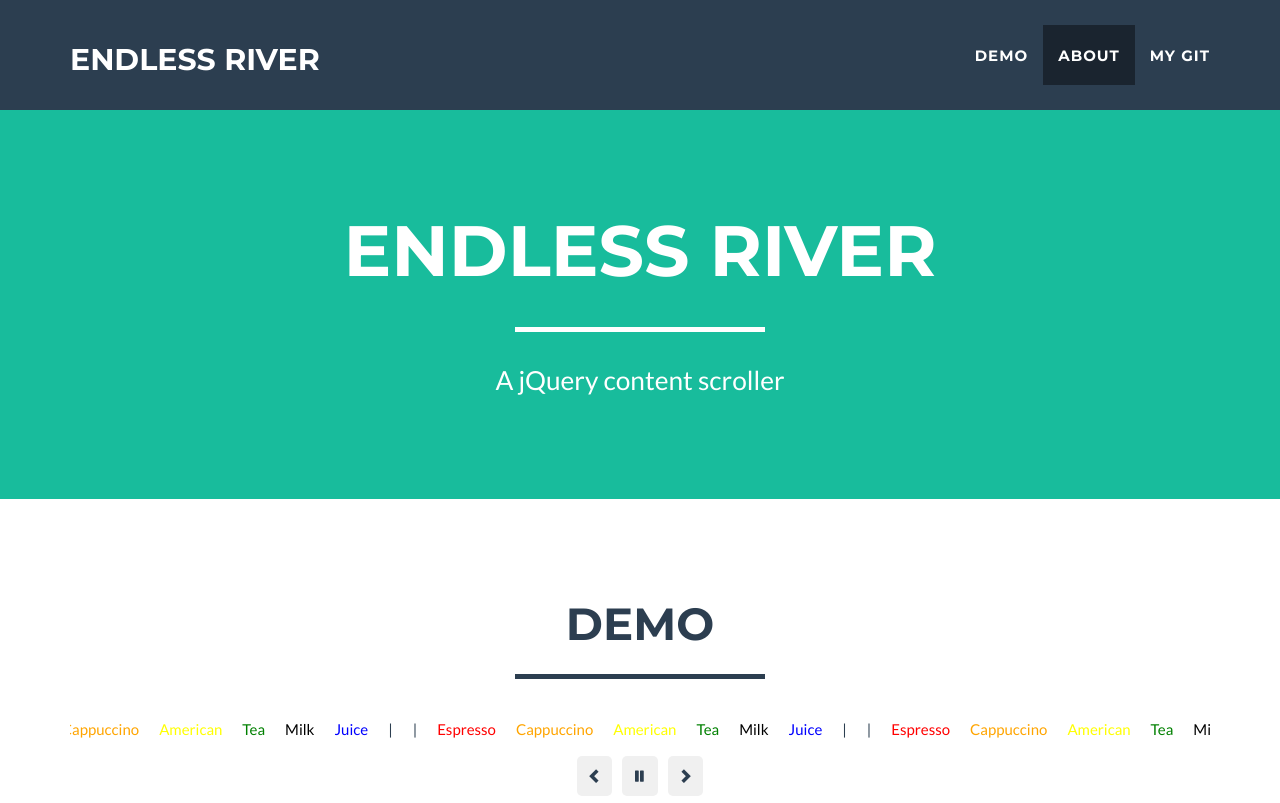
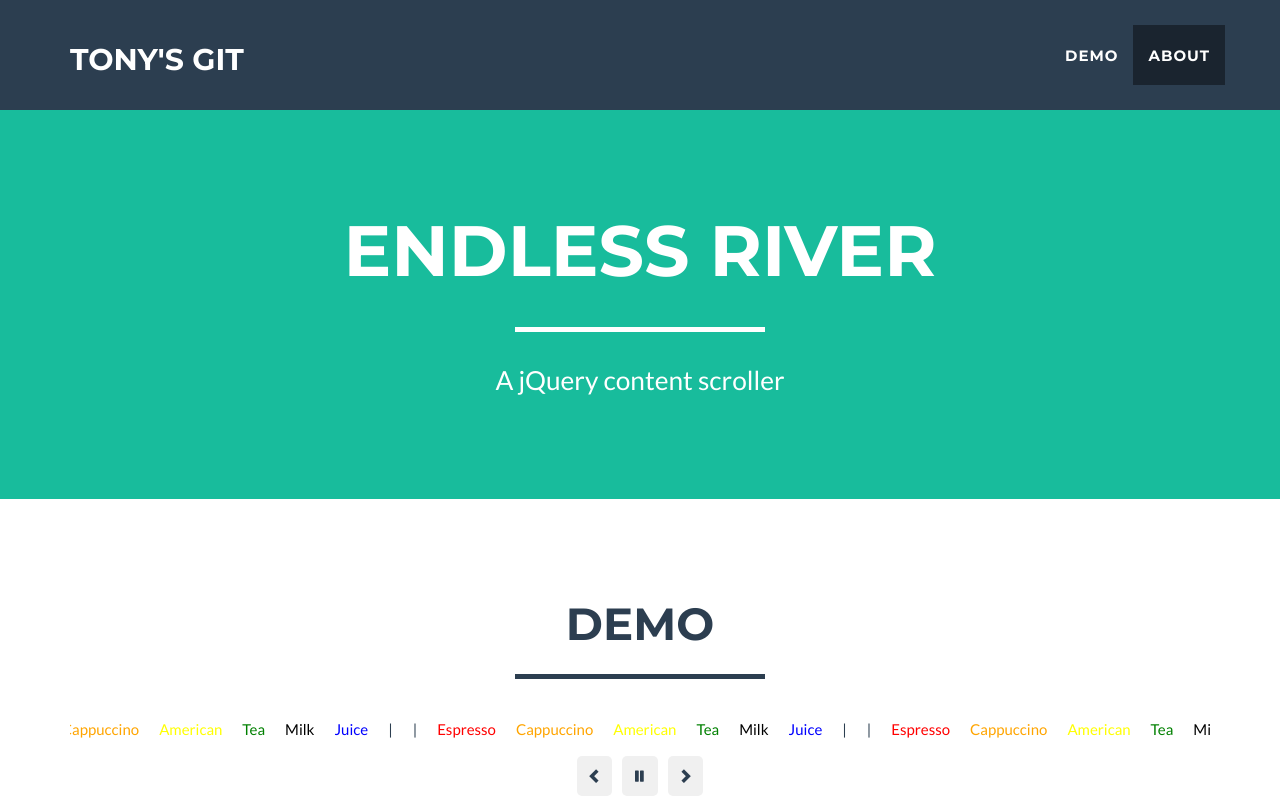
Before and after one commit to tonysamperi/endless-river, a plain HTML site: page index.html in a window 1280 px wide. Shown: the top 803 px of the page. Drawn offline with nearby package versions, Linux system fonts and the light colour scheme.

Commit message:
Menu update

```diff
--- a/index.html
+++ b/index.html
@@ -59,7 +59,7 @@
                     <span class="icon-bar"></span>
                     <span class="icon-bar"></span>
                 </button>
-                <a class="navbar-brand" href="#page-top">Endless River</a>
+                <a class="navbar-brand" href="http://tonysamperi.github.io">Tony's Git</a>
             </div>
 
             <!-- Collect the nav links, forms, and other content for toggling -->
@@ -73,9 +73,6 @@
                     </li>
                     <li class="page-scroll">
                         <a href="#about">About</a>
-                    </li>
-                    <li>
-                        <a href="http://tonysamperi.github.io">My Git</a>
                     </li>
                 </ul>
             </div>
```
